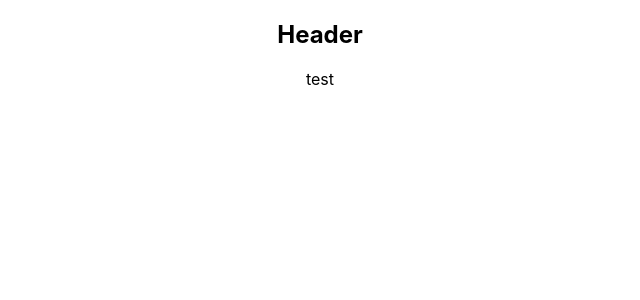
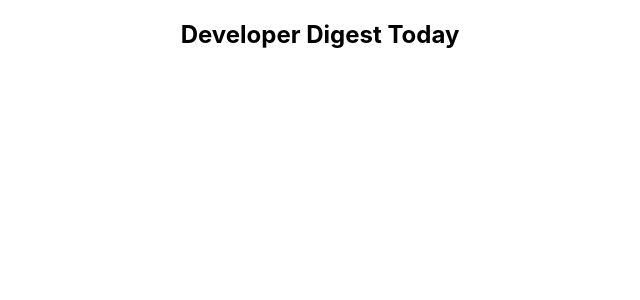
Before and after one commit to jsziems/books-client, a React (Create React App) app: page / in a window 1280 px wide. Shown: the top 300 px of the page, without its empty margins (320-960 px from the left). Built offline with nearby package versions, Linux system fonts and the light colour scheme.

Commit message:
Begin work on the authorization functionality

```diff
--- a/package.json
+++ b/package.json
@@ -14,6 +14,7 @@
     "react": "^17.0.2",
     "react-dom": "^17.0.2",
     "react-scripts": "4.0.3",
+    "reactstrap": "^8.10.0",
     "typescript": "^4.4.3",
     "web-vitals": "^1.1.2"
   },
--- a/src/App.tsx
+++ b/src/App.tsx
@@ -1,14 +1,36 @@
 import React from 'react';
 import './App.css';
+
+import Auth from './auth/Auth'
 import { Header } from './common'
+import { Navbar } from './common'
+import { SearchBooks } from './search'
 
-function App() {
-  return (
-    <div className="App">
-      <Header />
-      test
-    </div>
-  );
+
+type AppProps = {}
+type AppState = {}
+
+class App extends React.Component {
+
+  protectedViews = () => {
+    console.info('In protectedViews')
+    return (
+      <Auth />
+    )
+
+
+  }
+
+  render() {
+    return (
+      <div className="App">
+        <Header brand="Developer Digest Today" />
+
+        <Navbar />
+        {this.protectedViews()}
+      </div>
+    );
+  }
 }
 
 export default App;
--- /dev/null
+++ b/src/auth/Auth.tsx
@@ -0,0 +1,15 @@
+import { render } from '@testing-library/react';
+import React, { Component } from 'react'
+
+type AuthProps = {}
+type AuthState = {}
+
+export default class Auth extends Component {
+
+    render() {
+        return (
+            <>
+            </>
+        )
+    }
+}
--- a/src/common/Header.tsx
+++ b/src/common/Header.tsx
@@ -1,10 +1,16 @@
+import { CardHeaderProps } from '@material-ui/core'
 import React from 'react'
 
-export class Header extends React.Component {
+type HeaderProps = {
+    brand: string
+}
+
+export class Header extends React.Component <HeaderProps, {}>{
     render() {
+        const { brand } = this.props
         return (
             <nav>
-                <h1>Header</h1>
+                <h1>{ brand }</h1>
             </nav>
         )
     }
--- a/src/common/index.ts
+++ b/src/common/index.ts
@@ -1,5 +1,7 @@
 import { Header } from './Header'
+import { Navbar } from './Navbar'
 
 export {
-    Header
+    Header,
+    Navbar
 }
--- /dev/null
+++ b/src/search/index.ts
@@ -0,0 +1,5 @@
+import { SearchBooks } from "./SearchBooks"
+
+export {
+    SearchBooks
+}
--- a/tsconfig.json
+++ b/tsconfig.json
@@ -17,8 +17,9 @@
     "moduleResolution": "node",
     "resolveJsonModule": true,
     "isolatedModules": true,
-    "noEmit": true,
-    "jsx": "react-jsx"
+    "jsx": "react-jsx",
+    "outDir": "build",
+    "noEmit": true
   },
   "include": [
     "src"
```
Also changed, not shown: src/common/Navbar.tsx (added, +14 -0 lines), src/search/SearchBooks.tsx (added, +13 -0 lines), 1 other file (tests, documents, lock files or other folders).
